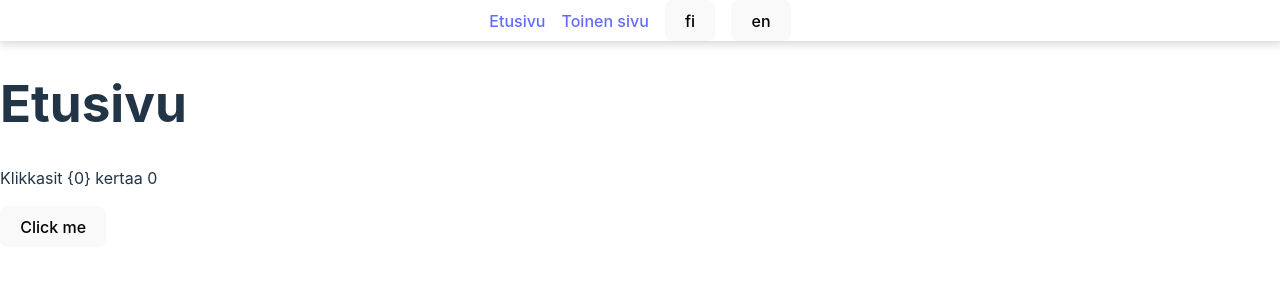
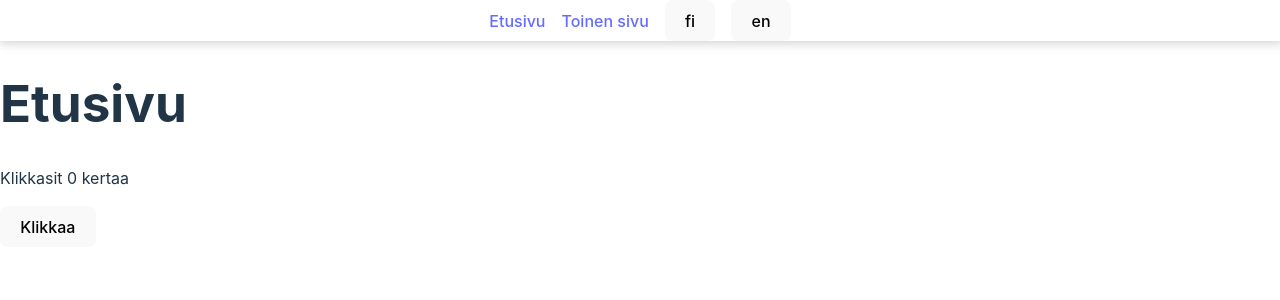
Before and after one commit to miika1006/Template, a React (Vite) app in the folder react-web/src/: page / in a window 1280 px wide. Shown: the top 300 px of the page. Built offline with nearby package versions, Linux system fonts and the light colour scheme.

Commit message:
Added format method and CLICK item

```diff
--- a/react-web/src/src/common/resources/resources.tsx
+++ b/react-web/src/src/common/resources/resources.tsx
@@ -1,36 +1,36 @@
 export type languages = "fi" | "en";
 export interface textresources {
+	format: (val: string, ...args: string[] | number[]) => string;
 	FRONTPAGE: string;
 	SECONDPAGE: string;
 	YOU_CLICKED: string;
+	CLICK: string;
 }
 export interface localizedResources {
 	fi: textresources;
 	en: textresources;
-	// format: (val:string)
 }
+const format = (val: string, ...args: string[] | number[]) => {
+	return val.replace(/{([0-9]+)}/g, (match, index) => {
+		// check if the argument is present
+		return typeof args[index] == "undefined" ? match : args[index].toString();
+	});
+};
 const resources: localizedResources = {
 	fi: {
+		format: format,
 		FRONTPAGE: "Etusivu",
 		SECONDPAGE: "Toinen sivu",
 		YOU_CLICKED: "Klikkasit {0} kertaa",
+		CLICK: "Klikkaa",
 	},
 	en: {
+		format: format,
 		FRONTPAGE: "Frontpage",
 		SECONDPAGE: "Second page",
 		YOU_CLICKED: "You clicked {0} times",
+		CLICK: "Click",
 	},
-	/*format = function () {
-        // store arguments in an array
-        var args = arguments;
-        // use replace to iterate over the string
-        // select the match and check if the related argument is present
-        // if yes, replace the match with the argument
-        return this.replace(/{([0-9]+)}/g, function (match, index) {
-          // check if the argument is present
-          return typeof args[index] == 'undefined' ? match : args[index];
-        });
-      };*/
 };
 
 export const getCurrentLanguage = () => {
--- a/react-web/src/src/pages/front/index.tsx
+++ b/react-web/src/src/pages/front/index.tsx
@@ -11,10 +11,8 @@ export const FrontPage: FC<FrontPageProps> = ({ resources }) => {
 	return (
 		<div>
 			<h1>{resources.FRONTPAGE}</h1>
-			<p>
-				{resources.YOU_CLICKED} {count}
-			</p>
-			<button onClick={() => setCount(count + 1)}>Click me</button>
+			<p>{resources.format(resources.YOU_CLICKED, count)}</p>
+			<button onClick={() => setCount(count + 1)}>{resources.CLICK}</button>
 		</div>
 	);
 };
```
